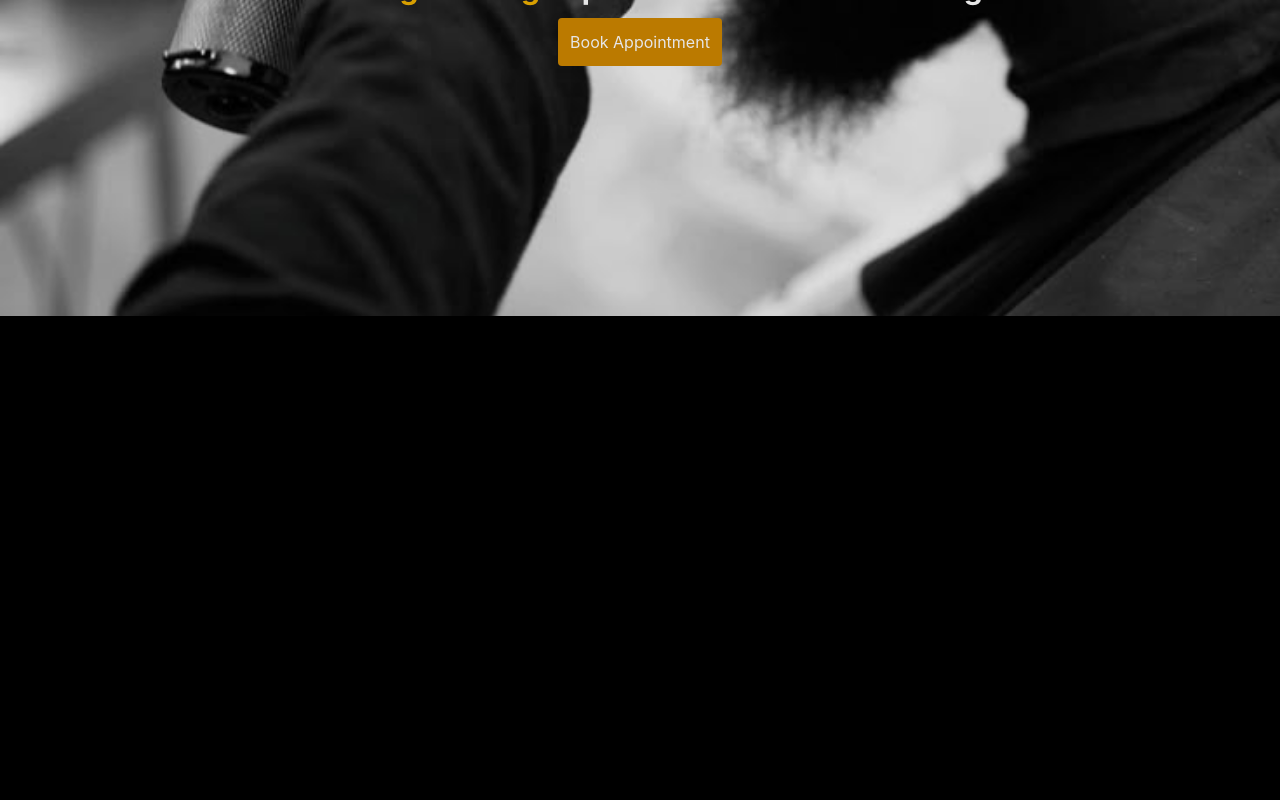
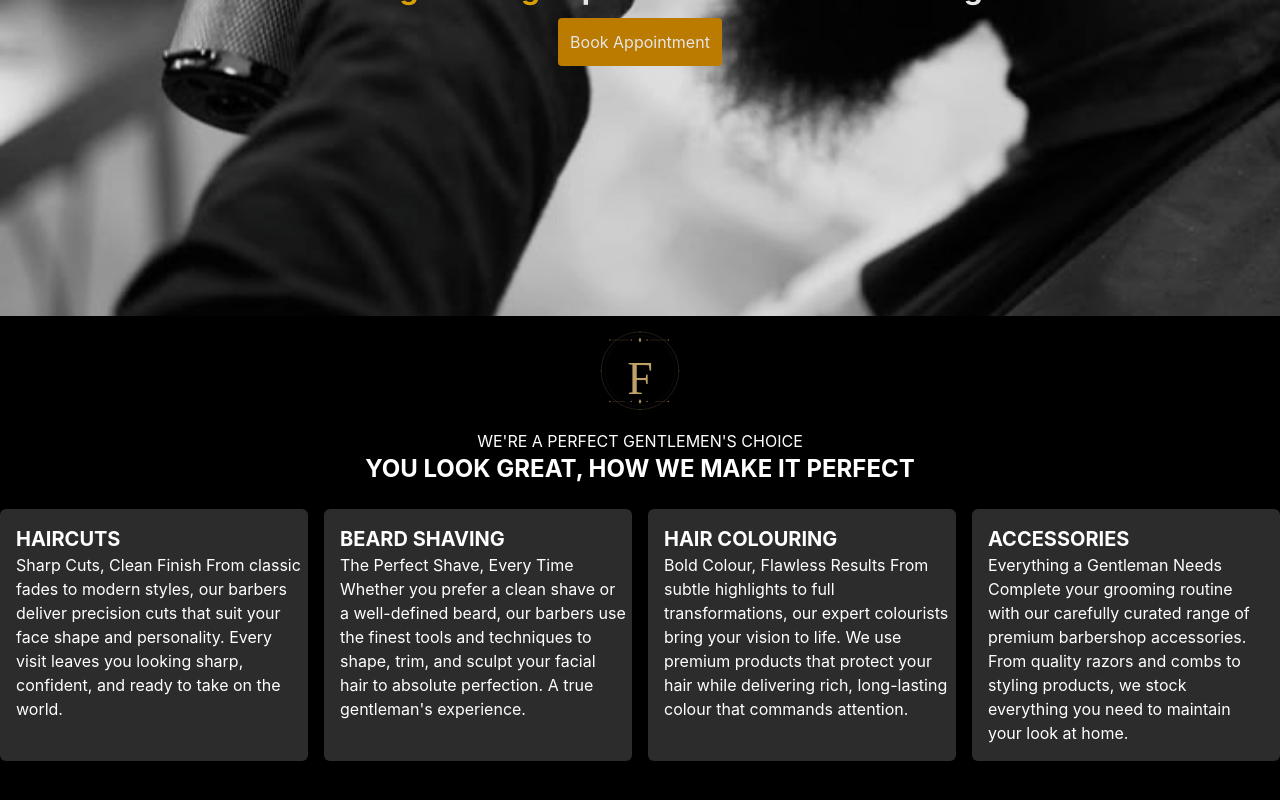
Before and after one commit to Oc-Paschal/BARBER-LANDING-PAGE, a React (Vite) app: page / in a window 1280 px wide. Shown: the part 484-1284 px from the top of the page. Built offline with nearby package versions, Linux system fonts and the light colour scheme.

Commit message:
worked on the services component

```diff
--- a/src/Component/Navbar.jsx
+++ b/src/Component/Navbar.jsx
@@ -24,7 +24,7 @@ const Navbar = () => {
 
       </nav>
       <div>
-         <a href="#" className="hover: bg-yellow-600 p-3 w-20 rounded-sm hover:bg-yellow-500 cursor-pointer">
+         <a href="#" className="hover: bg-yellow-600 p-3 w-20 rounded-md hover:bg-yellow-500 cursor-pointer">
           Contact Us
         </a>
 
--- a/src/Component/Services.jsx
+++ b/src/Component/Services.jsx
@@ -1,9 +1,60 @@
-import React from 'react'
+import React from "react";
+import logs from "../assets/Images/barber_script_logo_F.svg";
 
 const Services = () => {
   return (
-    <div className='bg-black h-screen'>Services</div>
-  )
-}
+    <div className="bg-black h-screen text-white">
+      <div>
+        <div className="flex items-center justify-center">
+          <img src={logs} alt="logs image" className="w-60 " />
+        </div>
+        <div className="flex items-center justify-center  ">
+          <p>WE'RE A PERFECT GENTLEMEN'S CHOICE</p>
+        </div>
+        <div className="flex items-center justify-center text-2xl font-bold">
+          <h1>YOU LOOK GREAT, HOW WE MAKE IT PERFECT</h1>
+        </div>
+      </div>
+      <div className="grid grid-cols-4 gap-4 pt-6">
+        <div className="p-4 bg-[#2C2C2C] rounded-md">
+          <h1 className="text-xl font-bold">HAIRCUTS</h1>
+          <p className="w-72 flex word-wrap ">
+            Sharp Cuts, Clean Finish From classic fades to modern styles, our
+            barbers deliver precision cuts that suit your face shape and
+            personality. Every visit leaves you looking sharp, confident, and
+            ready to take on the world.
+          </p>
+        </div>
+        <div className="p-4 bg-[#2C2C2C] rounded-md">
+          <h1 className="text-xl font-bold">BEARD SHAVING</h1>
+          <p className="w-72 flex word-wrap">
+            The Perfect Shave, Every Time Whether you prefer a clean shave or a
+            well-defined beard, our barbers use the finest tools and techniques
+            to shape, trim, and sculpt your facial hair to absolute perfection.
+            A true gentleman's experience.
+          </p>
+        </div>
+        <div className="p-4 bg-[#2C2C2C] rounded-md">
+          <h1 className="text-xl font-bold">HAIR COLOURING</h1>
+          <p className="w-72 flex word-wrap">
+            Bold Colour, Flawless Results From subtle highlights to full
+            transformations, our expert colourists bring your vision to life. We
+            use premium products that protect your hair while delivering rich,
+            long-lasting colour that commands attention.
+          </p>
+        </div>
+        <div className="p-4 bg-[#2C2C2C] rounded-md">
+          <h1 className="text-xl font-bold">ACCESSORIES</h1>
+          <p>
+            Everything a Gentleman Needs Complete your grooming routine with our
+            carefully curated range of premium barbershop accessories. From
+            quality razors and combs to styling products, we stock everything
+            you need to maintain your look at home.
+          </p>
+        </div>
+      </div>
+    </div>
+  );
+};
 
-export default Services
+export default Services;
```
Also changed, not shown: src/assets/Images/barber_script_logo_F.svg (added).
